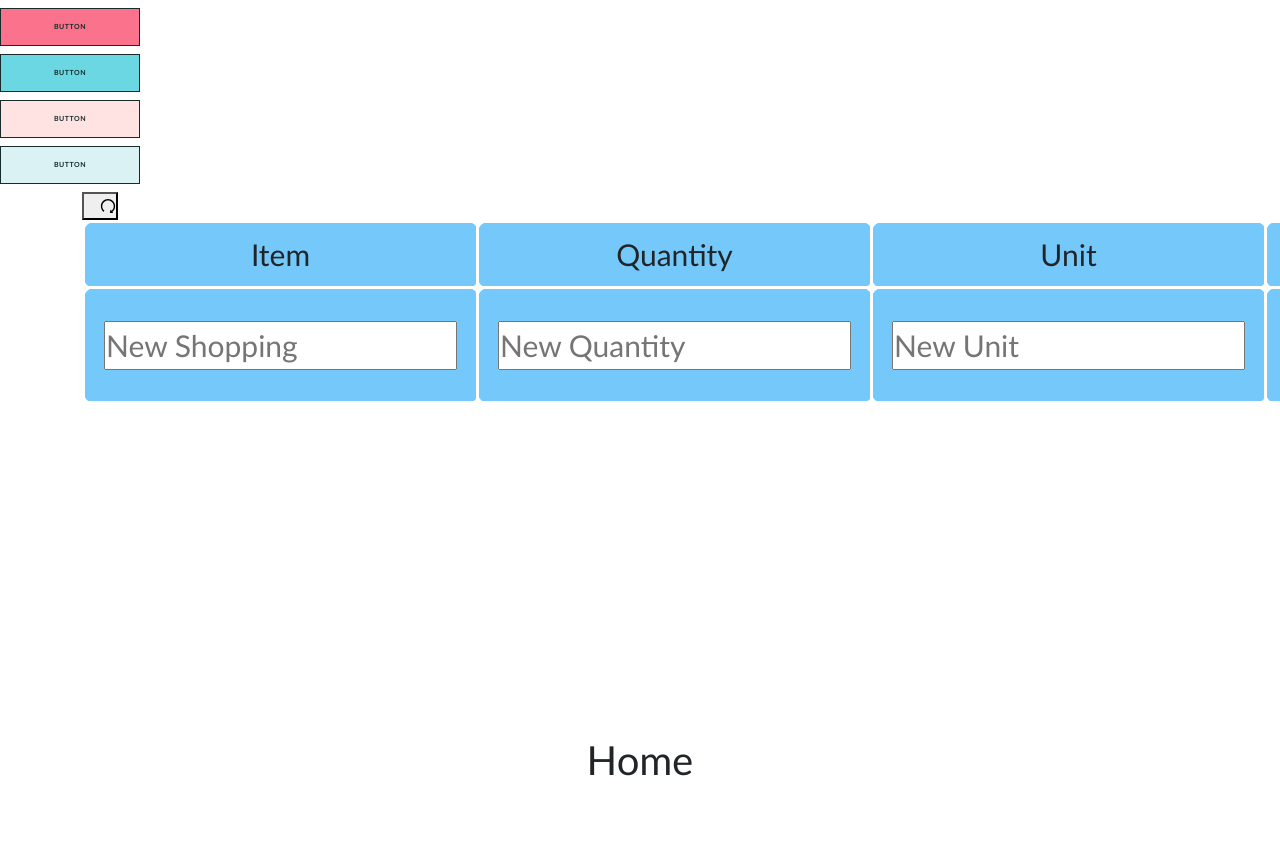
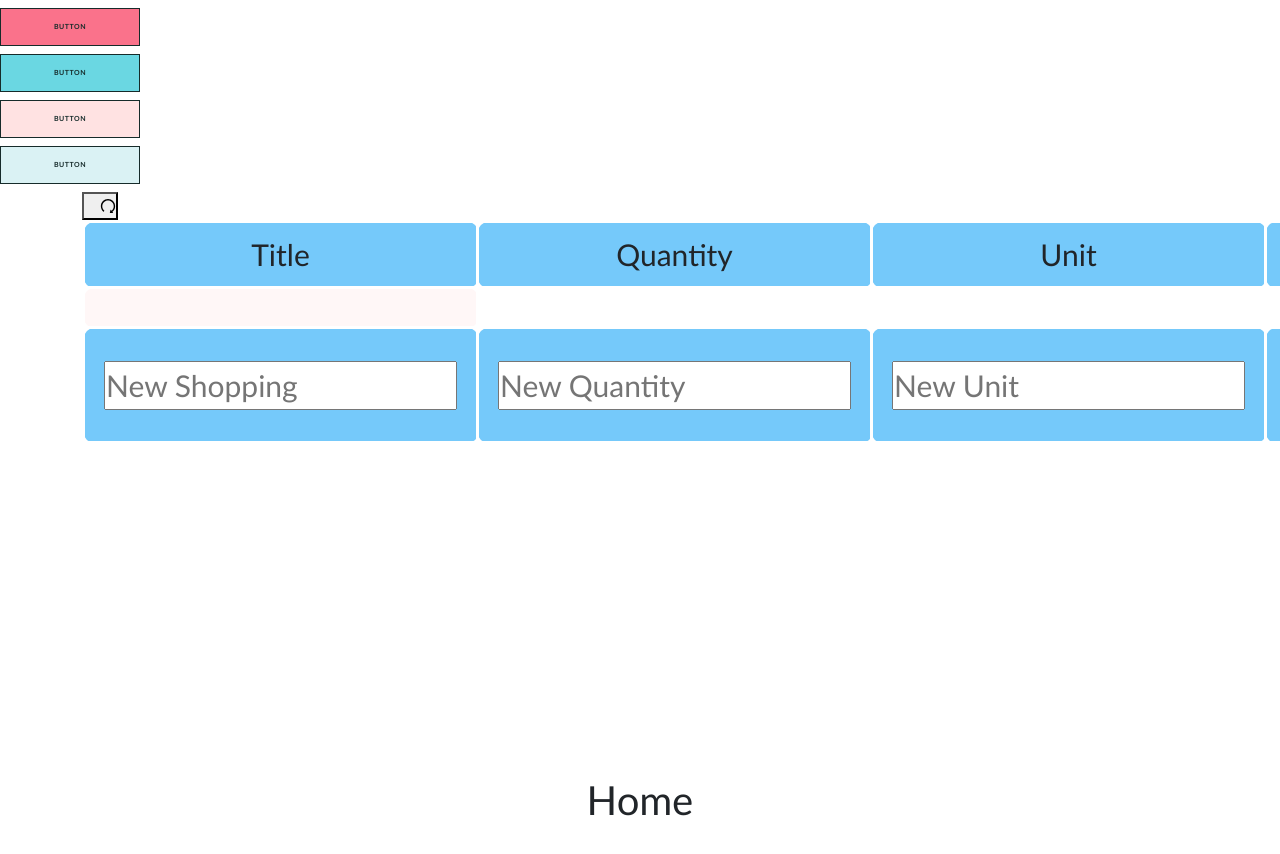
Before and after one commit to mindorland/reexam, a React (Create React App) app: page / in a window 1280 px wide. Shown: the top 854 px of the page. Built offline with nearby package versions, Linux system fonts and the light colour scheme; what parse would draw is missing.

Commit message:
Fixed prettier (wasnt working for me)

```diff
--- a/src/components/ShoppingList.js
+++ b/src/components/ShoppingList.js
@@ -80,8 +80,3 @@ export const ShoppingList = () => {
     }
 
 };
-
-
-  return (
-    <div>ShoppingList</div>
-  )
--- a/src/components/Table.jsx
+++ b/src/components/Table.jsx
@@ -8,11 +8,15 @@ import {
   PlusOutlined,
   RedoOutlined,
 } from "@ant-design/icons";
-import ListBody from "antd/lib/transfer/ListBody";
 
 export const Table = () => {
   // State variables
-  const [readResults, setReadResults] = useState([]);
+  const [readResults, setReadResults] = useState({
+    title: "",
+    unit: "",
+    quantity: "",
+    delete: "",
+  });
   const [newShoppingTitle, setNewShoppingTitle] = useState("");
   const [newQuantity, setNewQuantity] = useState("");
   const [newUnit, setNewUnit] = useState("");
@@ -64,7 +68,7 @@ export const Table = () => {
     let Shopping = new Parse.Object("Shopping");
     Shopping.set("objectId", shoppingId);
     // Set new done value and save Parse Object changes
-    Shopping.set("done", done);
+
     try {
       await Shopping.save();
       // Success
@@ -113,7 +117,7 @@ export const Table = () => {
         <table>
           <thead>
             <tr>
-              <th>Item</th>
+              <th>Title</th>
               <th>Quantity</th>
               <th>Unit</th>
               <th>Delete</th>
@@ -122,13 +126,16 @@ export const Table = () => {
           <tbody>
             {/* Shopping read results list */}
 
+            <tr>
+              <td></td>
+            </tr>
             {readResults !== null &&
               readResults !== undefined &&
               readResults.length > 0 && (
                 <List
                   dataSource={readResults}
                   renderItem={(item) => (
-                    <tr>
+                    <div>
                       <td>{item.get("title")}</td>
 
                       <td>{item.get("unit")}</td>
@@ -146,7 +153,7 @@ export const Table = () => {
                           }
                         ></Button>
                       </td>
-                    </tr>
+                    </div>
                   )}
                 />
               )}
```
Also changed, not shown: src/.prettierrc.json (added).
